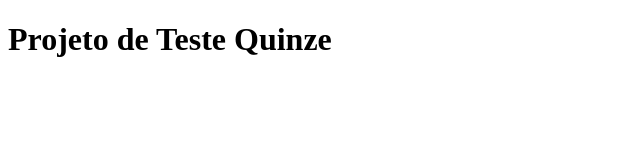
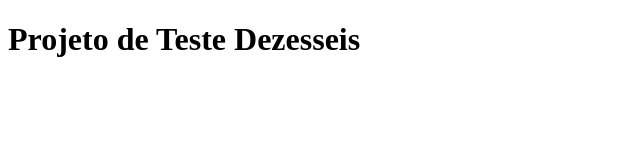
Before and after one commit to ramguimaraes/aula_01, a plain HTML site: page index.html in a window 1280 px wide. Shown: the full height of the page, 0-640 px from the left. Drawn offline with Linux system fonts and the light colour scheme.

Commit message:
enviar dados local

```diff
--- a/index.html
+++ b/index.html
@@ -4,9 +4,9 @@
         <meta charset="UTF-8">
         <meta http-equiv="X-UA-Compatible" content="IE=edge">
         <meta name="viewport" content="width=device-width, initial-scale=1.0">
-        <title>Projeto de Teste Quinze</title>
+        <title>Projeto de Teste Dezesseis</title>
     </head>
     <body>
-        <h1>Projeto de Teste Quinze</h1>
+        <h1>Projeto de Teste Dezesseis</h1>
     </body>
 </html>
```
